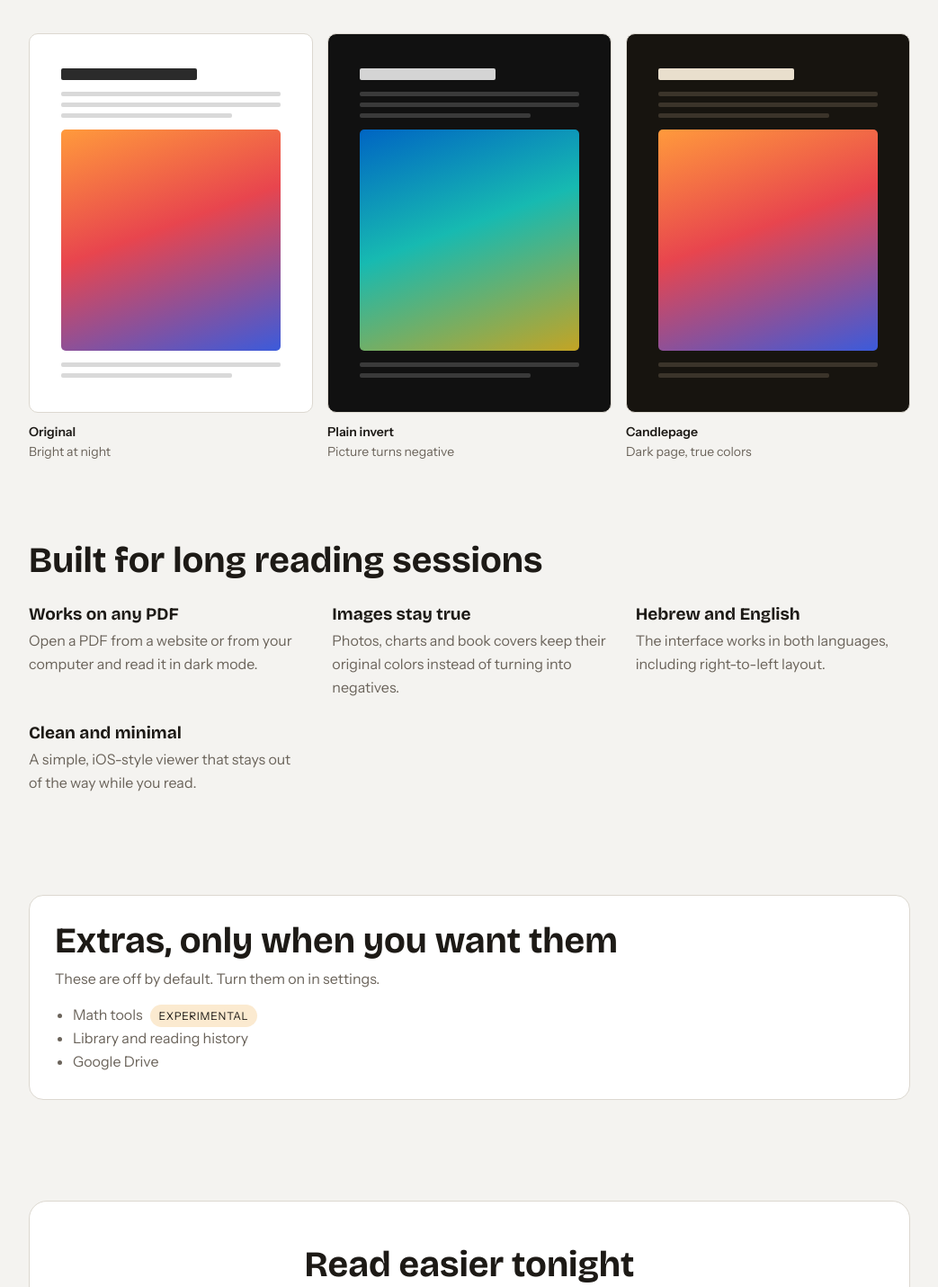
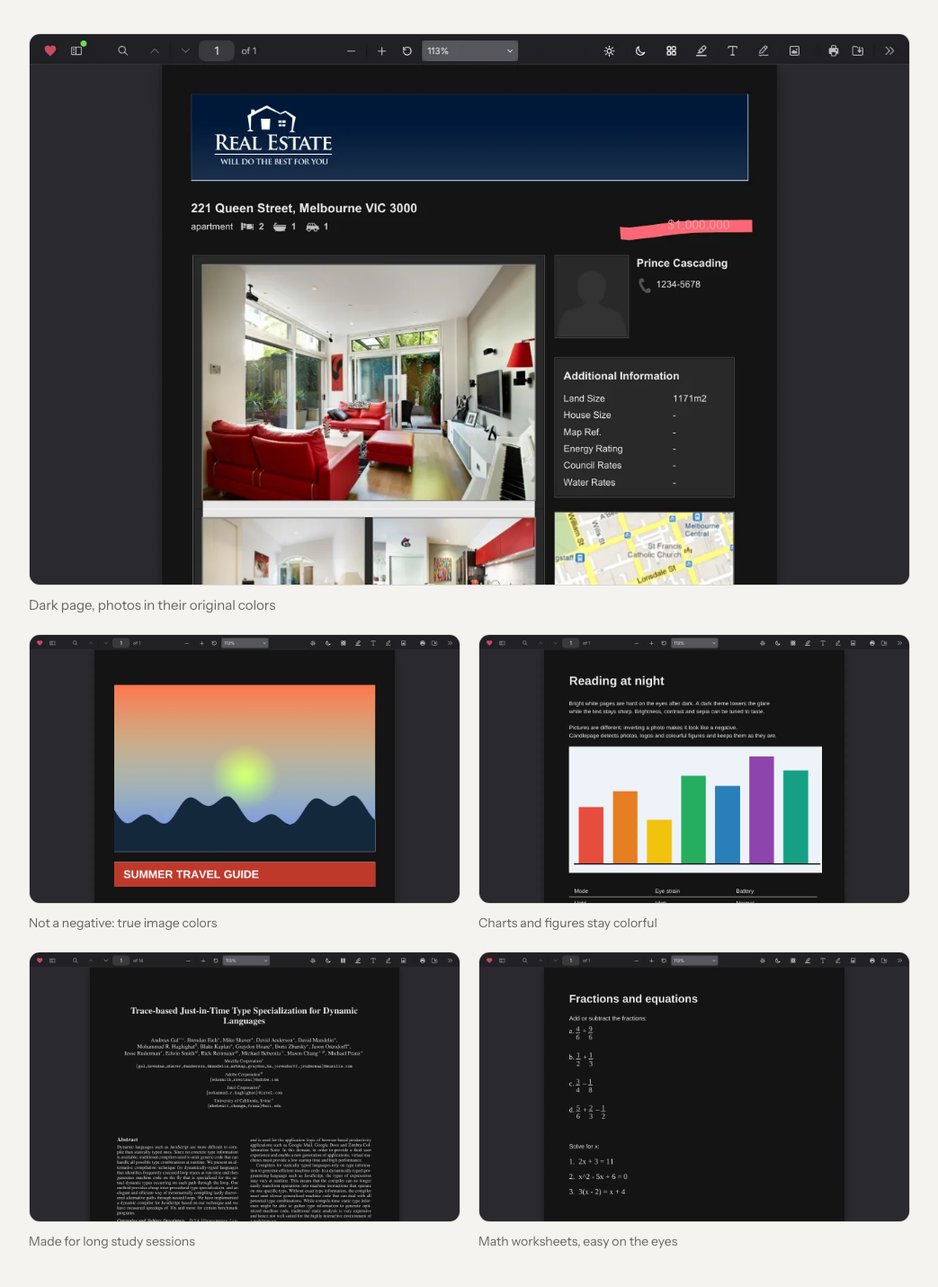
Before and after one commit to MrSSHH/candlepage, a plain HTML site: page index.html in a window 1280 px wide. Shown: the part 505-1936 px from the top of the page at 90% size, without its empty margins (118-1161 px from the left). Drawn offline with nearby package versions, Linux system fonts and the light colour scheme.

Commit message:
Use real screenshots on the landing page and add share-preview image

```diff
--- a/index.html
+++ b/index.html
@@ -12,7 +12,11 @@
 <meta property="og:title" content="Candlepage: PDF Dark Mode for Chrome">
 <meta property="og:description" content="Dark PDFs where pictures keep their original colors. Free Chrome extension.">
 <meta property="og:url" content="https://mrsshh.github.io/candlepage/">
-<meta name="twitter:card" content="summary">
+<meta property="og:image" content="https://mrsshh.github.io/candlepage/img/realestate.jpg">
+<meta property="og:image:width" content="1280">
+<meta property="og:image:height" content="800">
+<meta name="twitter:card" content="summary_large_image">
+<meta name="twitter:image" content="https://mrsshh.github.io/candlepage/img/realestate.jpg">
 <meta name="twitter:title" content="Candlepage: PDF Dark Mode for Chrome">
 <meta name="twitter:description" content="Dark PDFs where pictures keep their original colors. Free Chrome extension.">
 <script type="application/ld+json">
@@ -77,6 +81,13 @@ h1{font-size:clamp(36px,7vw,68px);font-weight:700;max-width:16ch}
 .s-inv .pic{filter:invert(1) hue-rotate(0deg)}
 .s-cp{--ink:#e9dfcd;--rule:#3b342a;background:#17140f}
 
+.shot{margin:0;display:flex;flex-direction:column;gap:10px;min-width:0}
+.shot img{display:block;width:100%;height:auto;border-radius:12px;border:1px solid var(--line)}
+.shot figcaption{font-size:14px;color:var(--muted)}
+.hero-shot{margin-block:40px 20px}
+.hero-shot figcaption{font-size:15px}
+.shots{display:grid;grid-template-columns:repeat(2,minmax(0,1fr));gap:20px}
+@media (max-width:560px){.shots{grid-template-columns:minmax(0,1fr)}}
 section{padding-block:56px}
 h2{font-size:clamp(28px,4.5vw,40px);margin-bottom:28px}
 .grid{display:grid;grid-template-columns:repeat(auto-fit,minmax(250px,1fr));gap:28px 32px}
@@ -126,21 +137,27 @@ footer a{text-underline-offset:3px}
         <a class="btn ghost" href="https://ko-fi.com/benm" data-en="Support the project" data-he="תמיכה בפרויקט">Support the project</a>
       </div>
 
-      <div class="compare" role="img" aria-label="Three pages side by side: the original white page, a plain color inversion with a negative-looking picture, and Candlepage with a dark page and the picture in its original colors"
-           data-en-label="Three pages side by side: the original white page, a plain color inversion with a negative-looking picture, and Candlepage with a dark page and the picture in its original colors"
-           data-he-label="שלושה דפים זה לצד זה: הדף הלבן המקורי, היפוך צבעים רגיל עם תמונה שנראית כנגטיב, ו-Candlepage עם דף כהה ותמונה בצבעים המקוריים">
-        <div class="panel">
-          <div class="sheet s-orig"><div class="t h"></div><div class="l"></div><div class="l"></div><div class="l s"></div><div class="pic"></div><div class="l"></div><div class="l s"></div></div>
-          <div class="cap"><b data-en="Original" data-he="מקור">Original</b><span data-en="Bright at night" data-he="בוהק בלילה">Bright at night</span></div>
-        </div>
-        <div class="panel">
-          <div class="sheet s-inv"><div class="t h"></div><div class="l"></div><div class="l"></div><div class="l s"></div><div class="pic"></div><div class="l"></div><div class="l s"></div></div>
-          <div class="cap"><b data-en="Plain invert" data-he="היפוך רגיל">Plain invert</b><span data-en="Picture turns negative" data-he="התמונה הופכת לנגטיב">Picture turns negative</span></div>
-        </div>
-        <div class="panel">
-          <div class="sheet s-cp"><div class="t h"></div><div class="l"></div><div class="l"></div><div class="l s"></div><div class="pic"></div><div class="l"></div><div class="l s"></div></div>
-          <div class="cap"><b data-en="Candlepage" data-he="Candlepage">Candlepage</b><span data-en="Dark page, true colors" data-he="דף כהה, צבעים אמיתיים">Dark page, true colors</span></div>
-        </div>
+      <figure class="shot hero-shot">
+        <img src="img/realestate.webp" width="1280" height="800" alt="A real estate flyer in Candlepage dark mode: the page is dark and the apartment photos keep their original colors">
+        <figcaption data-en="Dark page, photos in their original colors" data-he="דף כהה, תמונות בצבעים המקוריים">Dark page, photos in their original colors</figcaption>
+      </figure>
+      <div class="shots">
+        <figure class="shot">
+          <img src="img/travel.webp" loading="lazy" width="1280" height="800" alt="A travel guide cover with a colorful sunset image kept in its true colors">
+          <figcaption data-en="Not a negative: true image colors" data-he="לא נגטיב: צבעי תמונה אמיתיים">Not a negative: true image colors</figcaption>
+        </figure>
+        <figure class="shot">
+          <img src="img/chart.webp" loading="lazy" width="1280" height="800" alt="A page with a colorful bar chart that stays colorful in dark mode">
+          <figcaption data-en="Charts and figures stay colorful" data-he="גרפים ותרשימים נשארים צבעוניים">Charts and figures stay colorful</figcaption>
+        </figure>
+        <figure class="shot">
+          <img src="img/paper.webp" loading="lazy" width="1280" height="800" alt="A research paper in dark mode">
+          <figcaption data-en="Made for long study sessions" data-he="בנוי לשעות לימוד ארוכות">Made for long study sessions</figcaption>
+        </figure>
+        <figure class="shot">
+          <img src="img/math.webp" loading="lazy" width="1280" height="800" alt="A math worksheet with fractions and equations in dark mode">
+          <figcaption data-en="Math worksheets, easy on the eyes" data-he="דפי מתמטיקה, נוחים לעיניים">Math worksheets, easy on the eyes</figcaption>
+        </figure>
       </div>
     </div>
 
```
Also changed, not shown: img/chart.webp (added), img/math.webp (added), img/paper.webp (added), img/realestate.jpg (added), img/realestate.webp (added), img/travel.webp (added).
